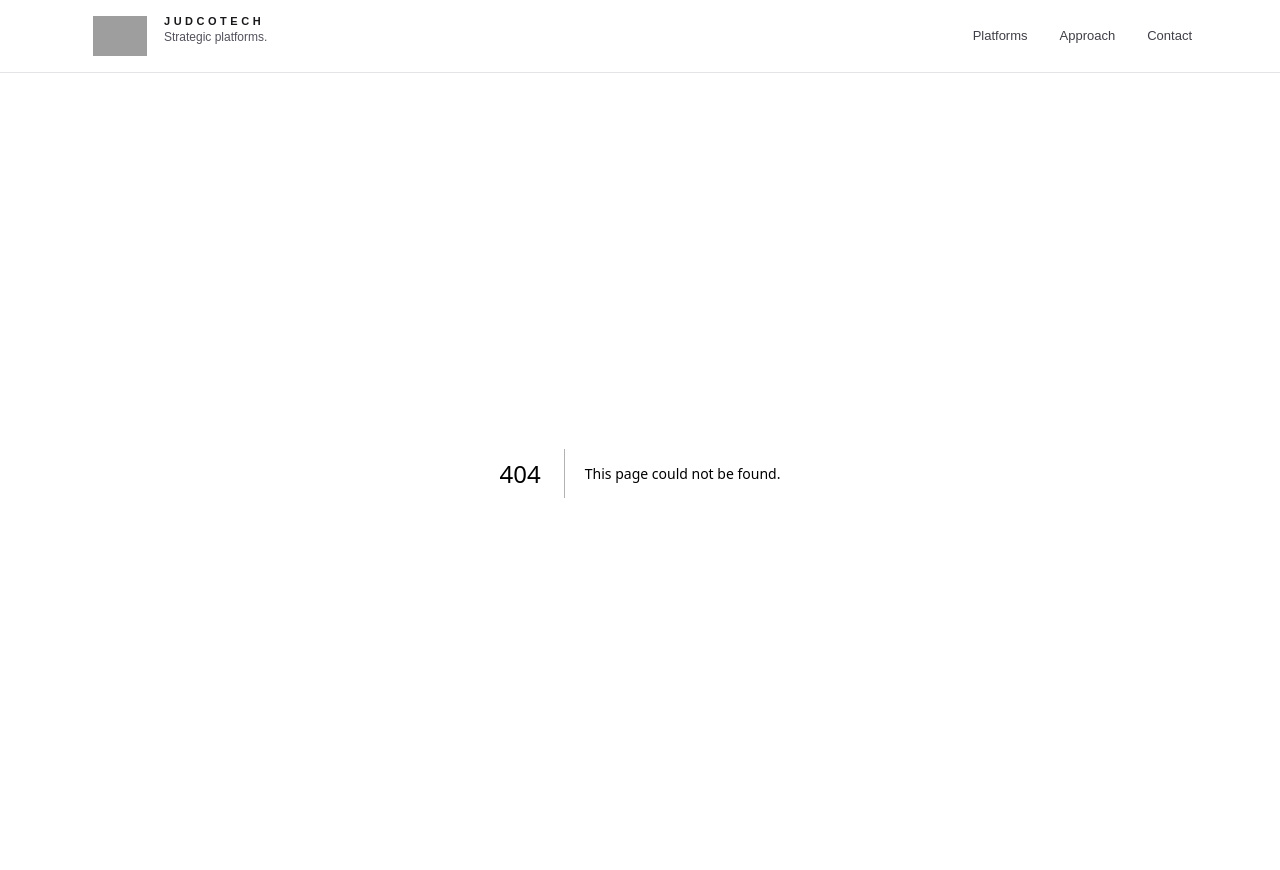
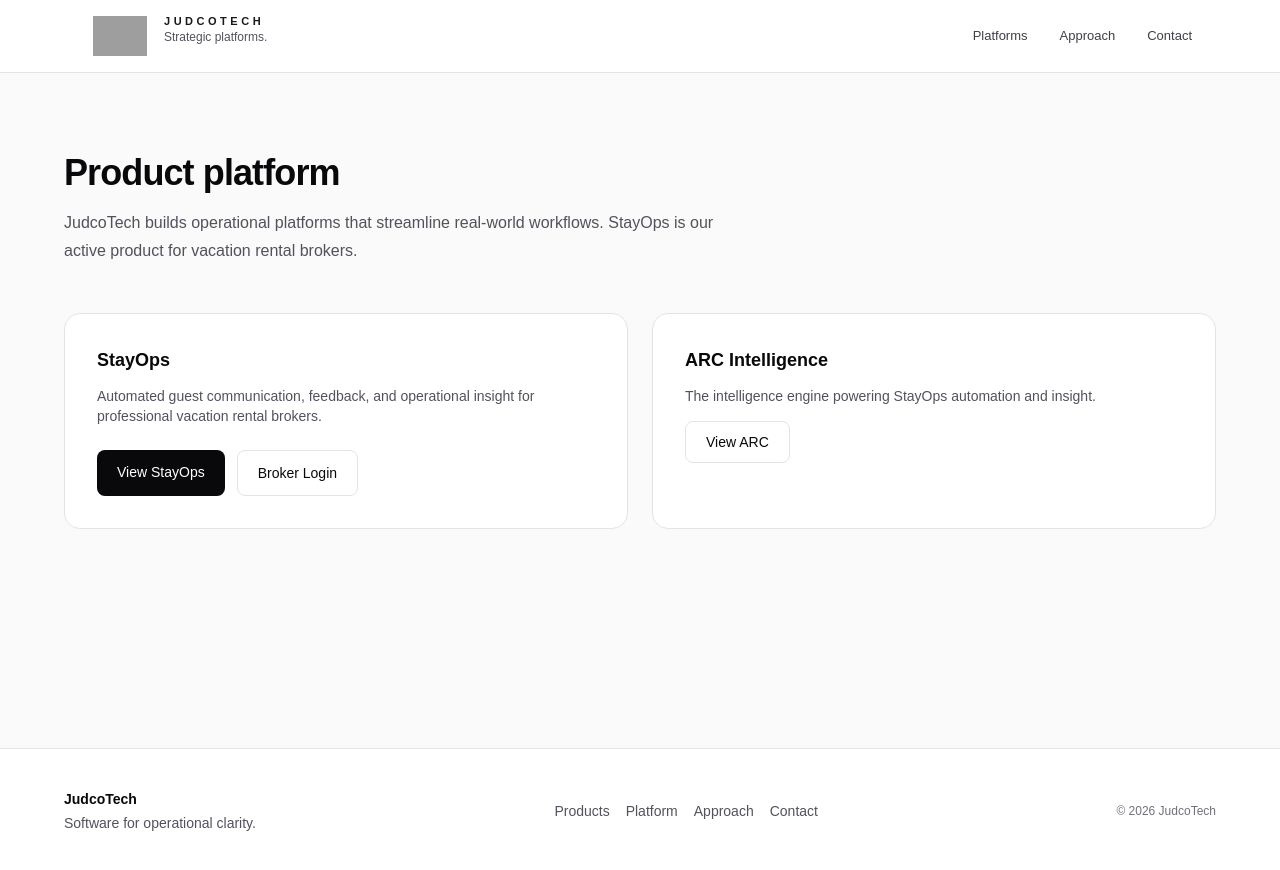
Before and after one commit to tahanjoh/judcotech, a Next.js app: page /products in a window 1280 px wide. Before the commit this address had no page. Shown: the top 870 px of the page. Built offline with nearby package versions, Linux system fonts and the light colour scheme; no server answers; grey boxes are pictures that could not be loaded.

Commit message:
NewUpdate

```diff
--- a/app/page.tsx
+++ b/app/page.tsx
@@ -9,7 +9,8 @@ export default function Home() {
   }
 
   // TODO: Replace with your deployed cape-may-app URL (Vercel prod)
-  const STAYOPS_APP_URL = "https://judcotech/broker.com";
+  const STAYOPS_APP_URL =
+  process.env.NEXT_PUBLIC_STAYOPS_APP_URL || "https://judcotech.com/products";
 
   return (
     <div className="min-h-screen bg-zinc-50 text-zinc-950 flex flex-col">
--- /dev/null
+++ b/app/products/page.tsx
@@ -0,0 +1,74 @@
+"use client";
+
+import Link from "next/link";
+import SiteFooter from "../../components/SiteFooter";
+
+export default function ProductsPage() {
+  const STAYOPS_APP_URL =
+    process.env.NEXT_PUBLIC_STAYOPS_APP_URL ||
+    "https://app.judcotech.com/broker";
+
+  return (
+    <div className="min-h-screen bg-zinc-50 text-zinc-950 flex flex-col">
+      <main className="flex-1 px-6 py-20">
+        <div className="mx-auto max-w-6xl">
+          <div className="max-w-2xl">
+            <h1 className="text-3xl font-semibold tracking-tight sm:text-4xl">
+              Product platform
+            </h1>
+            <p className="mt-4 text-base leading-7 text-zinc-600">
+              JudcoTech builds operational platforms that streamline real-world
+              workflows. StayOps is our active product for vacation rental brokers.
+            </p>
+          </div>
+
+          <div className="mt-12 grid gap-6 md:grid-cols-2">
+            {/* StayOps */}
+            <div className="rounded-2xl border border-zinc-200 bg-white p-8">
+              <h2 className="text-lg font-semibold">StayOps</h2>
+              <p className="mt-3 text-sm text-zinc-600">
+                Automated guest communication, feedback, and operational insight
+                for professional vacation rental brokers.
+              </p>
+
+              <div className="mt-6 flex gap-3">
+                <Link
+                  href="/products/stayops"
+                  className="rounded-lg bg-zinc-950 px-5 py-3 text-sm font-medium text-white hover:bg-zinc-800"
+                >
+                  View StayOps
+                </Link>
+
+                <a
+                  href={STAYOPS_APP_URL}
+                  className="rounded-lg border border-zinc-200 px-5 py-3 text-sm font-medium hover:bg-zinc-50"
+                >
+                  Broker Login
+                </a>
+              </div>
+            </div>
+
+            {/* ARC */}
+            <div className="rounded-2xl border border-zinc-200 bg-white p-8">
+              <h2 className="text-lg font-semibold">ARC Intelligence</h2>
+              <p className="mt-3 text-sm text-zinc-600">
+                The intelligence engine powering StayOps automation and insight.
+              </p>
+
+              <div className="mt-6">
+                <Link
+                  href="/products/arc"
+                  className="rounded-lg border border-zinc-200 px-5 py-3 text-sm font-medium hover:bg-zinc-50"
+                >
+                  View ARC
+                </Link>
+              </div>
+            </div>
+          </div>
+        </div>
+      </main>
+
+      <SiteFooter />
+    </div>
+  );
+}
```
Also changed, not shown: package.json (+9 -6 lines), 1 other file (tests, documents, lock files or other folders).
